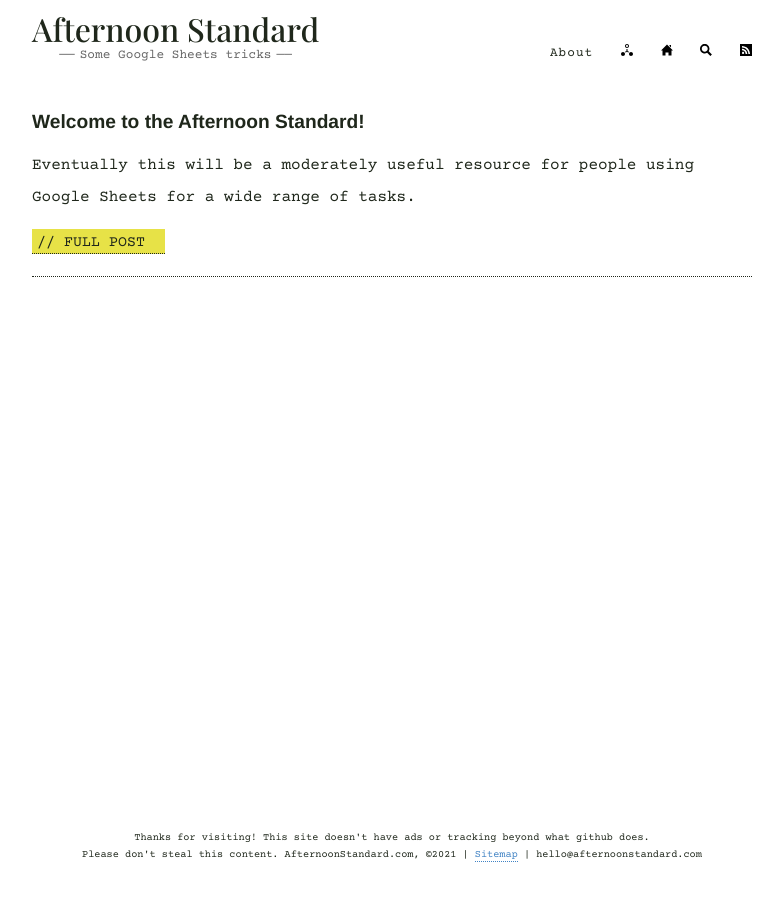
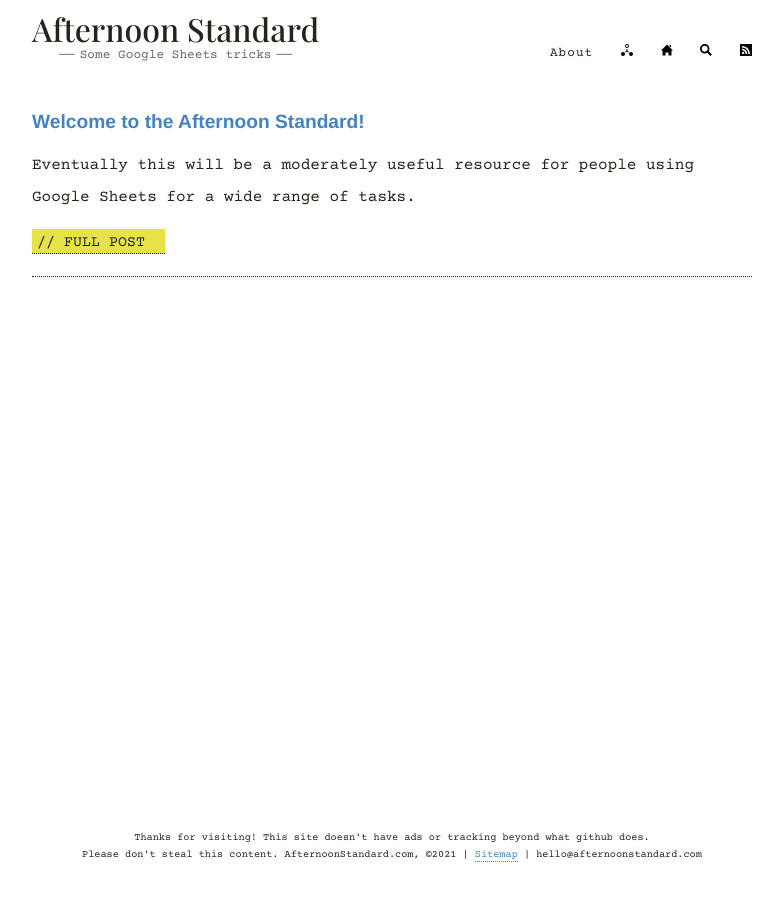
Before and after one commit to boringparty/hello-party.github.io, a Jekyll site: the page built from index.html, in a window 1280 px wide. Shown: the whole page, without its empty margins (248-1031 px from the left). Built offline with Jekyll 4.4.1, drawn with Linux system fonts in a browser that asks for light colours; the list of posts is cut into pages by our own code.

Commit message:
Update style.scss

```diff
--- a/assets/style.scss
+++ b/assets/style.scss
@@ -118,6 +118,10 @@
 h4 {
   font-size: .8em;
   color: $header-text;
+}
+
+.post a h1 {
+    color: $blue;
 }
 
 div#pinned {
@@ -583,9 +587,8 @@
 /*  background: $lightWhite url('../images/back.png') repeat center center;*/
 /*  background: $lightWhite url('../images/back-corner.png') no-repeat top left;*/
 /*  background-attachment: fixed; */
-  min-height: 100%;
+  min-height: calc(100% - 75px);
   position: relative;
-  margin-bottom:-75px;
 }
 
 .wrapper-main {
```
